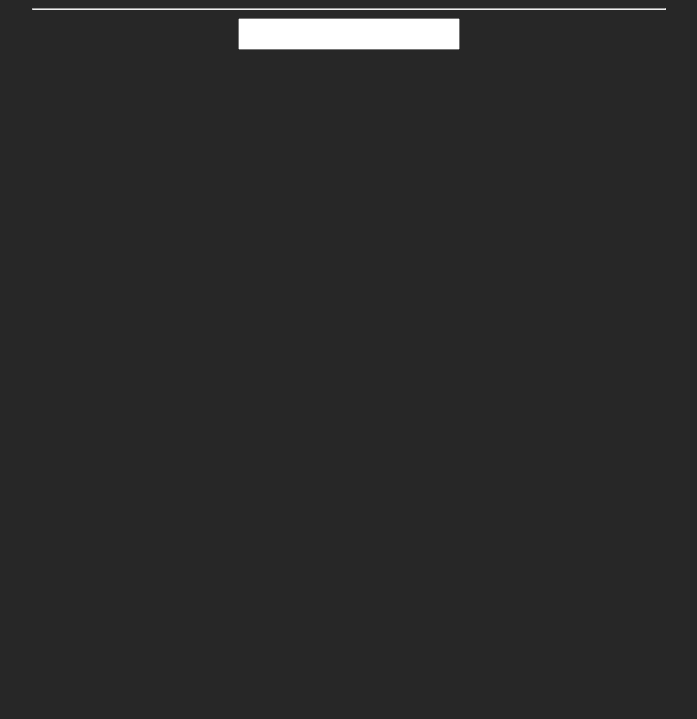
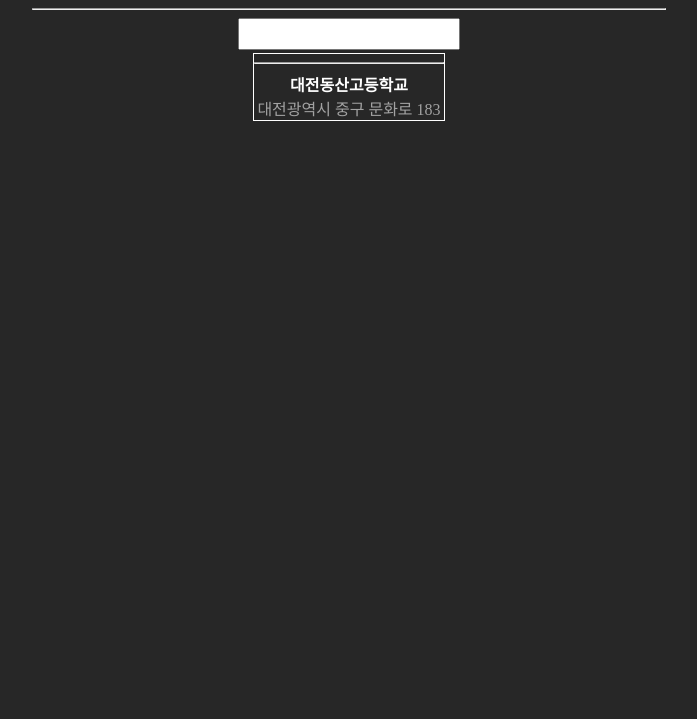
Before and after one commit to seokjw0727/untitled, a website: page information_hard_mnh.html in a window 1280 px wide. Shown: the part 81-800 px from the top of the page, without its empty margins (291-988 px from the left). Drawn offline with Linux system fonts and the light colour scheme.

Commit message:
중고등학교용 학교 검색 완성

```diff
--- a/information_hard_mnh.html
+++ b/information_hard_mnh.html
@@ -19,6 +19,16 @@
         <center>
             <!-- enter키 클릭시.. -->
             <input type="search" style="width: 17.5%; padding: 0.5%;" id="myInput">
+
+            <!-- 학교 나오는거 이 div 안쪽에 나오도록.. <hr>부터 반복 -->
+            <div class="container" style="width: 15%; border: solid 1px white; margin-top: 0.3%;">
+                <hr>
+                <h4 style="color: white; margin: 0;" onclick="school()">
+                    대전동산고등학교
+                </h4>
+                <p style="margin: 0; color: rgb(162, 162, 162);">대전광역시 중구 문화로 183</p>
+
+            </div>
         </center>
     </div>
 
@@ -35,6 +45,10 @@
                 console.log('hello world')
             }
         });
+
+        function school(){
+            console.log('다음페이지로')
+        }
     </script>
 </body>
 
```
